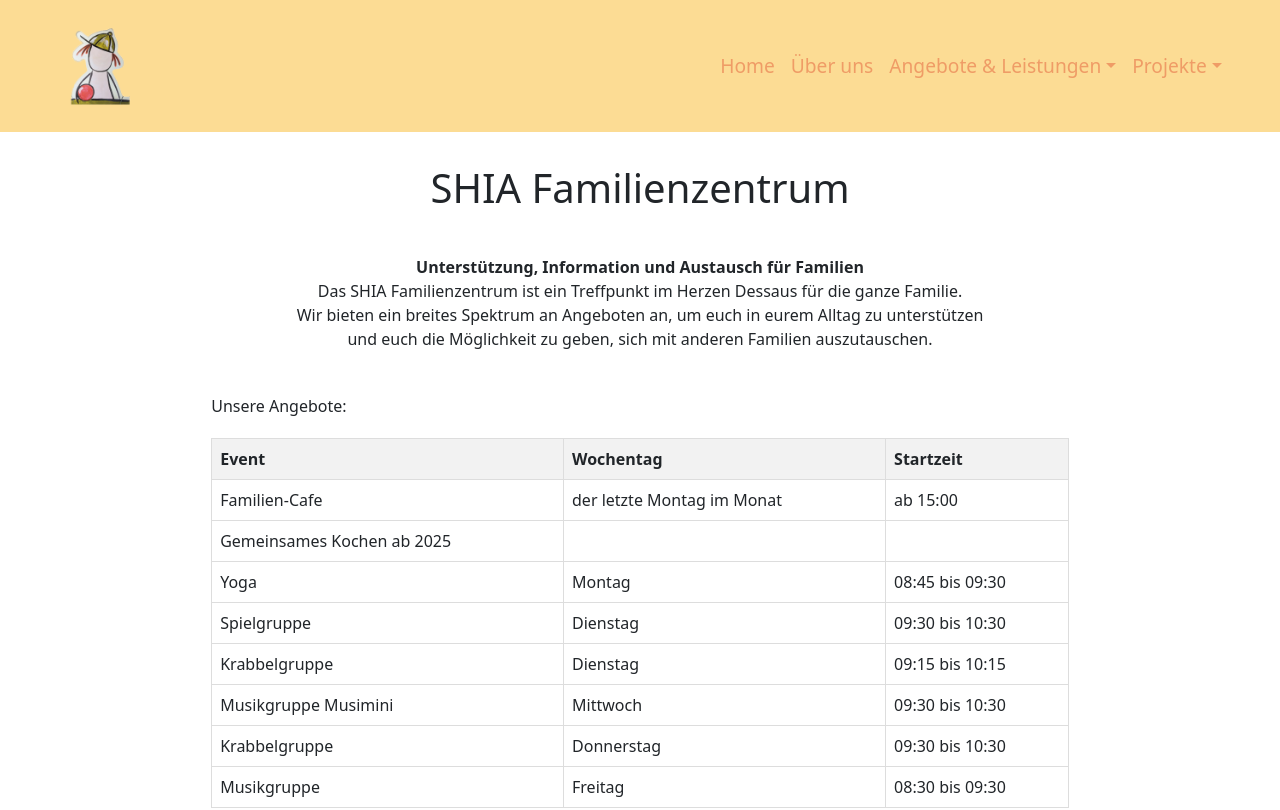
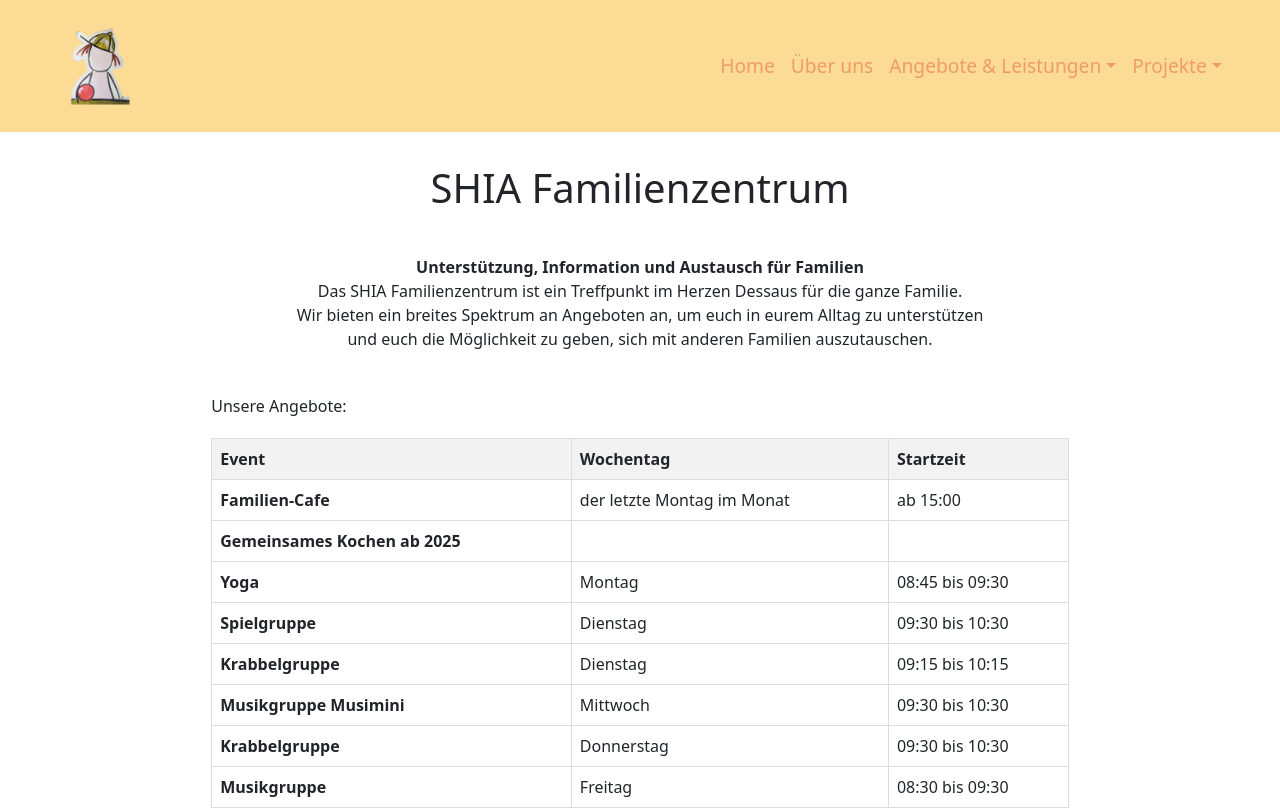
Before and after one commit to sebastianbraeutigam/shia-familienzentrum-website, a React (Create React App) app: page / in a window 1280 px wide. Shown: the top 810 px of the page. Built offline with nearby package versions, Linux system fonts and the light colour scheme.

Commit message:
change eventTable.jsx + index.css

```diff
--- a/src/components/pages/home/eventTable.jsx
+++ b/src/components/pages/home/eventTable.jsx
@@ -2,6 +2,7 @@ import React, { Component } from 'react';
 import events from '../../../data/events.json';
 import { NavLink } from 'react-router-dom';
 import './EventTable.css';
+import '../../../styles/index.css';
 
 class EventTable extends Component {
     state = {  }
@@ -35,7 +36,7 @@ class EventTable extends Component {
                     <tbody>
                         {sortedEvents.map((event, index) => (
                             <tr key={`${event.id}-${index}`}>
-                                <td><NavLink to={event.page}>{event.event}</NavLink></td>
+                                <td><NavLink className='bold' to={event.page}>{event.event}</NavLink></td>
                                 <td>{event.weekday}</td>
                                 <td>{event.time}</td>
                             </tr>
--- a/src/styles/index.css
+++ b/src/styles/index.css
@@ -35,6 +35,10 @@ main > h1 {
 
 main > h2 {
     margin-bottom: 5%;
+}
+
+.bold {
+    font-weight: bold;
 }
 
 .introductionHome,
```
